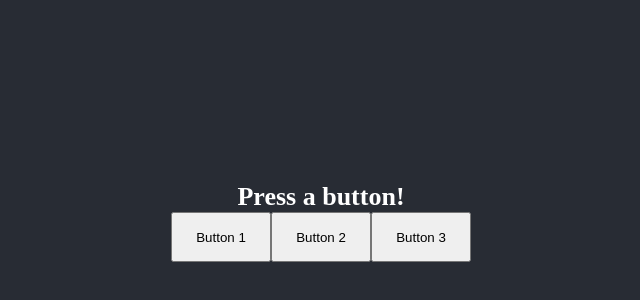
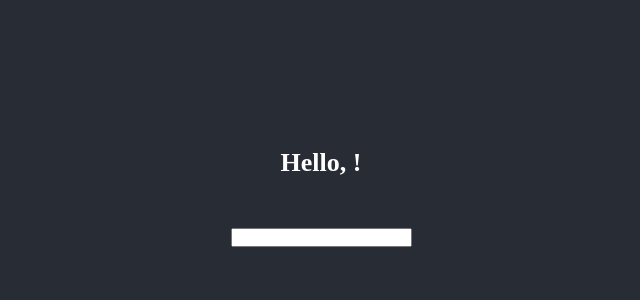
Before and after one commit to okcl/ReactDevelhope, a React (Create React App) app: page / in a window 1280 px wide. Shown: the part 178-478 px from the top of the page, without its empty margins (319-959 px from the left). Built offline with nearby package versions, Linux system fonts and the light colour scheme.

Commit message:
interactive component

```diff
--- a/src/App.css
+++ b/src/App.css
@@ -33,3 +33,7 @@ button{
 button:hover{
   opacity: 0.65;
 }
+
+input{
+  margin: 50px;
+}
--- a/src/App.jsx
+++ b/src/App.jsx
@@ -1,11 +1,11 @@
 import './App.css';
-import ClickTracker from './ClickTracker';
+import InteractiveWelcome from './InteractiveWelceme';
 
 function App() {
   return (
     <div className="App">
       <header className="App-header">
-        <ClickTracker />
+        <InteractiveWelcome />
       </header>
     </div>
   );
--- a/src/ClickTracker.jsx
+++ /dev/null
@@ -1,27 +0,0 @@
-import React from "react";
-
-class ClickTracker extends React.Component{
-
-    state = {
-        trackerMessage: 'Press a button!'
-    }
-
-    buttonFinder = (event) => {
-        let eventButton = event.target.textContent;
-
-        this.setState({
-            trackerMessage: `You pressed ${eventButton}!`
-        })
-    }
-
-    render() {
-        return <div>
-            <h1>{this.state.trackerMessage}</h1>
-            <button onClick={this.buttonFinder}>Button 1</button>
-            <button onClick={this.buttonFinder}>Button 2</button>
-            <button onClick={this.buttonFinder}>Button 3</button>
-        </div>
-    }
-}
-
-export default ClickTracker
--- /dev/null
+++ b/src/InteractiveWelceme.jsx
@@ -0,0 +1,24 @@
+import React from "react";
+import Welcome from "./Welcome";
+
+class InteractiveWelcome extends React.Component{
+
+    state = {
+        username: ''
+    }
+
+    usernameRealtimeChange = (event) => {
+        this.setState({
+            username: event.target.value
+        })
+    }
+
+    render(){
+        return <div>
+            <Welcome name={this.state.username}/>
+            <input onChange={this.usernameRealtimeChange}/>
+        </div>
+    }
+}
+
+export default InteractiveWelcome
--- /dev/null
+++ b/src/Welcome.jsx
@@ -0,0 +1,9 @@
+import React from "react";
+
+class Welcome extends React.Component {
+    render () {
+        return <h2> Hello, {this.props.name} !</h2>
+    }
+}
+
+export default Welcome
```
